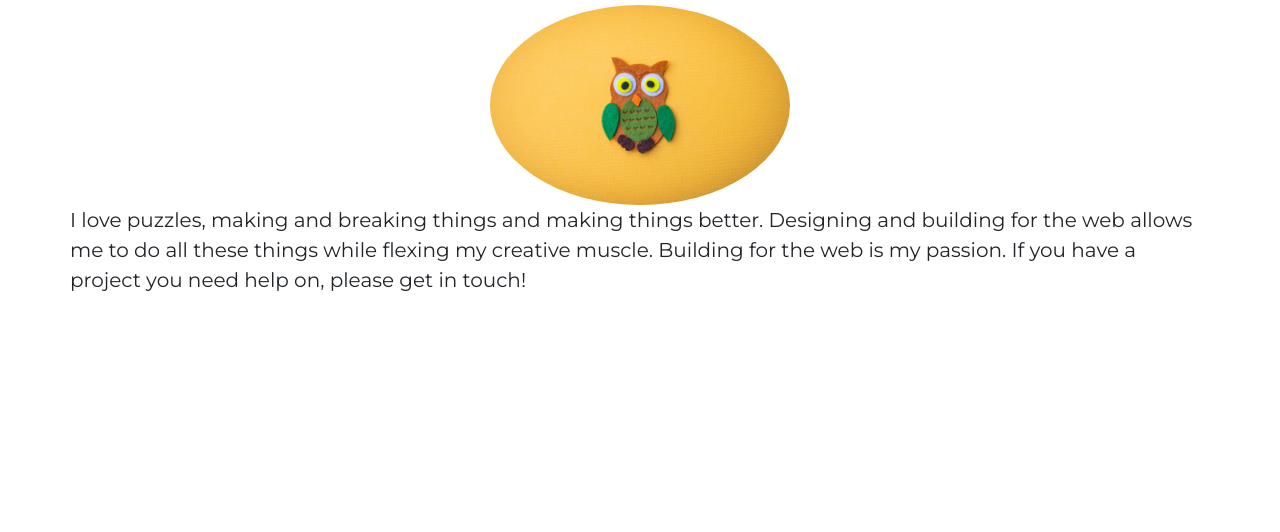
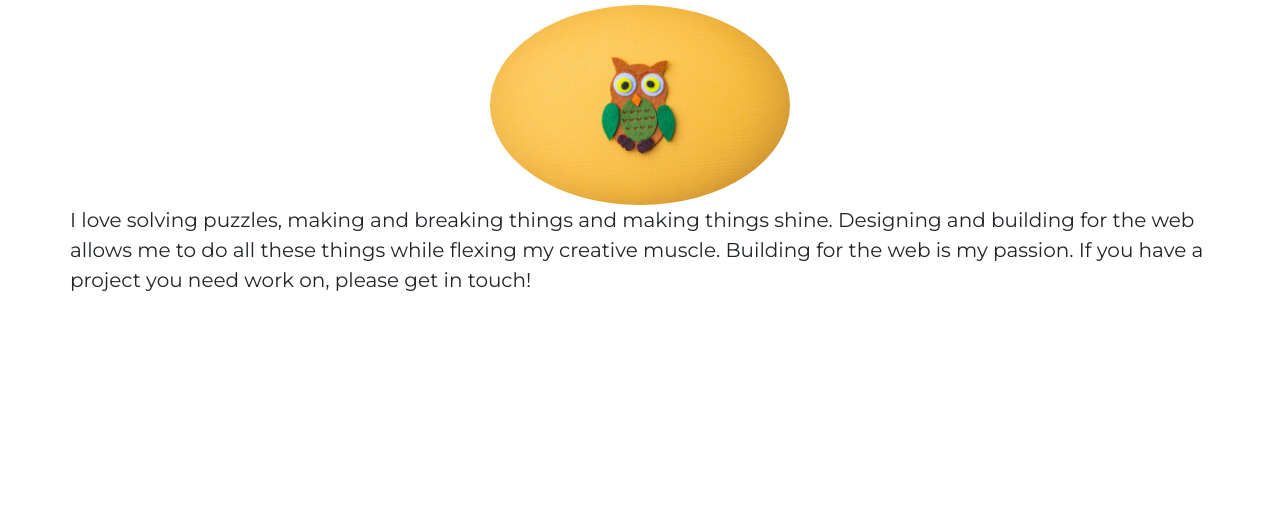
Before and after one commit to cherylac/cherylac.github.io, a website with bundled scripts: page index.html in a window 1280 px wide. Shown: the part 1834-2366 px from the top of the page. Built offline with nearby package versions, Linux system fonts and the light colour scheme; files whose address does not match are found by name; a web font is replaced by a local one.

Commit message:
small edit

```diff
--- a/index.html
+++ b/index.html
@@ -146,7 +146,7 @@
       <img class="profile-pic img-fluid mb-0 d-block mx-auto rounded-circle" src="img/portfolio/owl1.jpg" alt="front facing profile pic of author">
       <div class="row">
         <div class="star-light mb-5">
-          <p class="lead">I love puzzles, making and breaking things and making things better. Designing and building for the web allows me to do all these things while flexing my creative muscle. Building for the web is my passion. If you have a project you need help on, please get in touch!</p>
+          <p class="lead">I love solving puzzles, making and breaking things and making things shine. Designing and building for the web allows me to do all these things while flexing my creative muscle. Building for the web is my passion. If you have a project you need work on, please get in touch!</p>
         </div>
       </div>
     </div>
```
